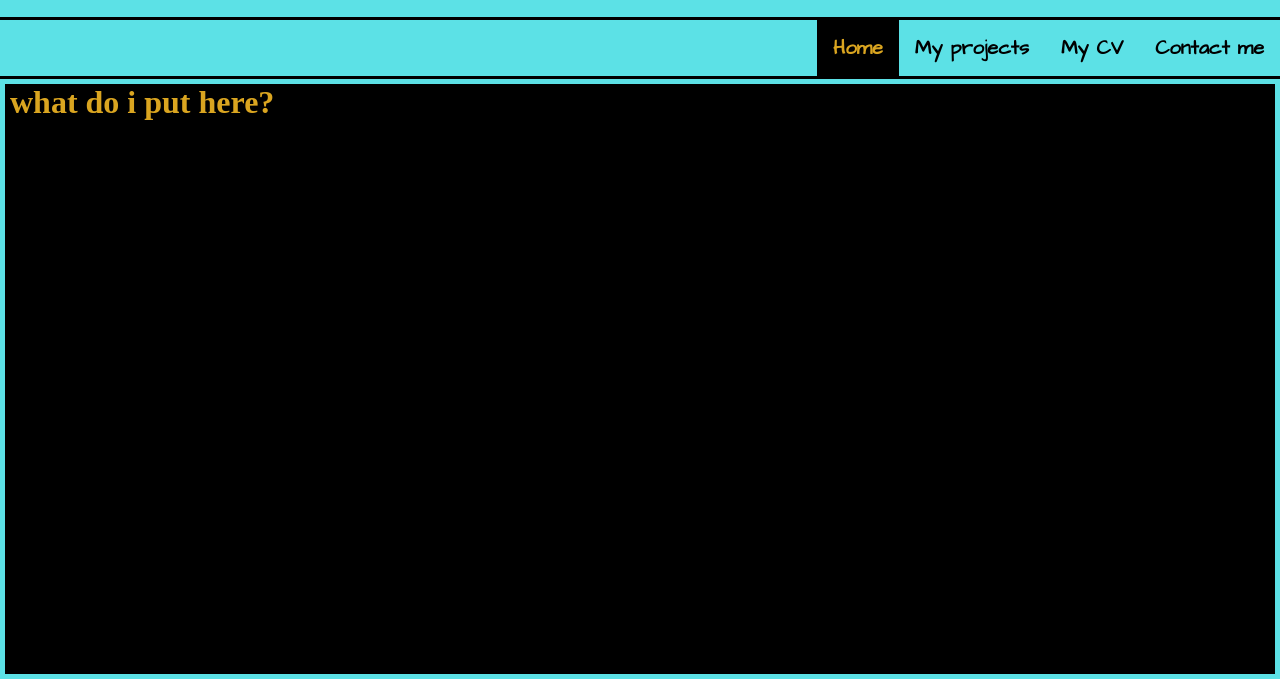
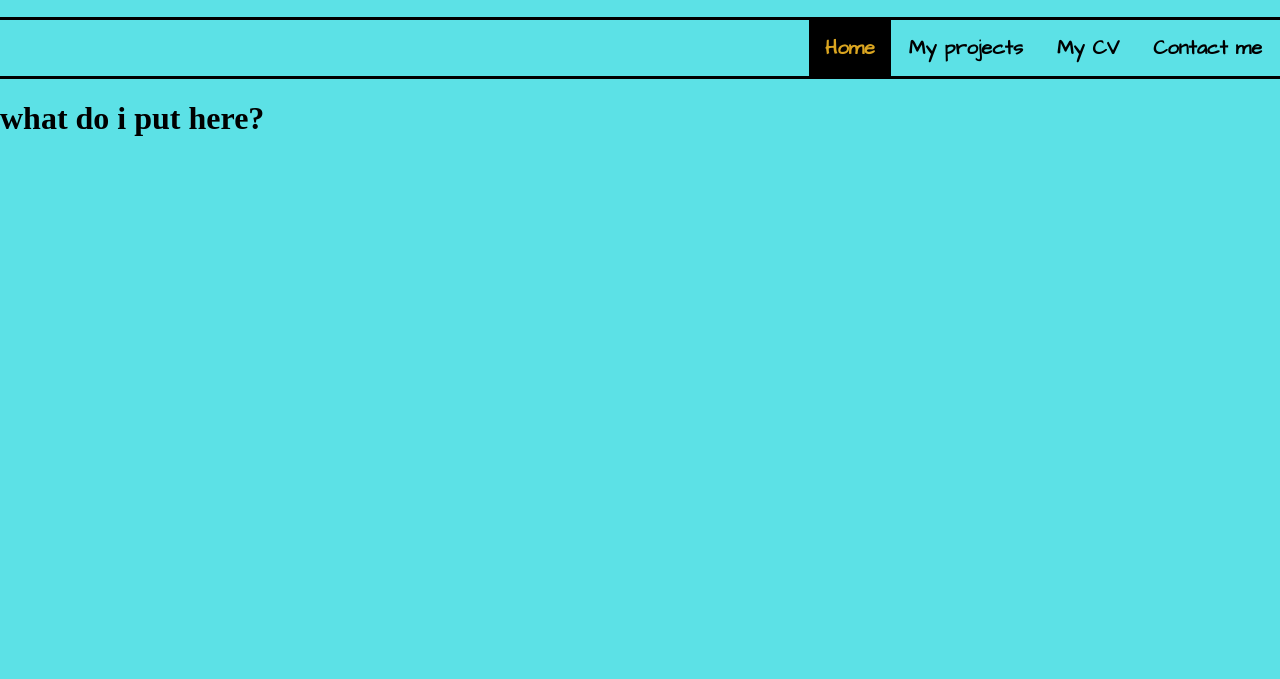
Before and after one commit to Simplycomplex64/monPortfolio, a website: page src/index.html in a window 1280 px wide. Shown: the part 163-842 px from the top of the page. After the commit the page ends 800 px from the top, so only its background shows below. Drawn offline with Linux system fonts and the light colour scheme.

Commit message:
Update styles.css
css update

```diff
--- a/src/style/styles.css
+++ b/src/style/styles.css
@@ -3,17 +3,18 @@
   padding: 0;
   background-color:#5ce1e6;
 }
+
+.header{
+  background-color: #5ce1e6;
+  height: 180px;
+ }
+
  .logo{
   height: 150px;
   position:relative;
   right: 55px;
   top: 10px;
   transition: 0.2s ease-in-out;
-   }
-
-   .header{
-    background-color: #5ce1e6;
-    height: 180px;
  }
 
  .logo:hover{
@@ -39,26 +40,17 @@ nav a {
   padding: 14px 16px;
   text-decoration: none;
   font-size: 20px;
+  transition: 0.4s ease-in-out;
+  margin-right: 2px;
 }
 
 nav a:hover {
-    background-color: black;
-    color: goldenrod;
-    transition: 0.4s ease-in-out;
+  background-color: goldenrod;
+  color: black;
+  transform: scale(1.04);
 }
 
 nav a.active {
 background-color: black;
 color: goldenrod;
 }
-
-.main-content{
-  background-color: black;
-  color: goldenrod;
-  margin: 5px;
-  height:590px;
-}
-
-div.main-content h1{
-  margin: 5px;
-}
```
Lines whose indentation alone changed are shown as unchanged.
